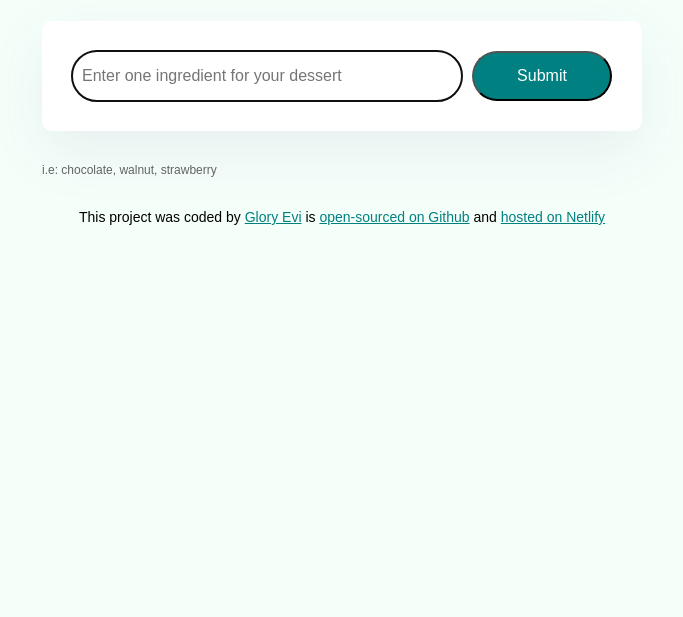
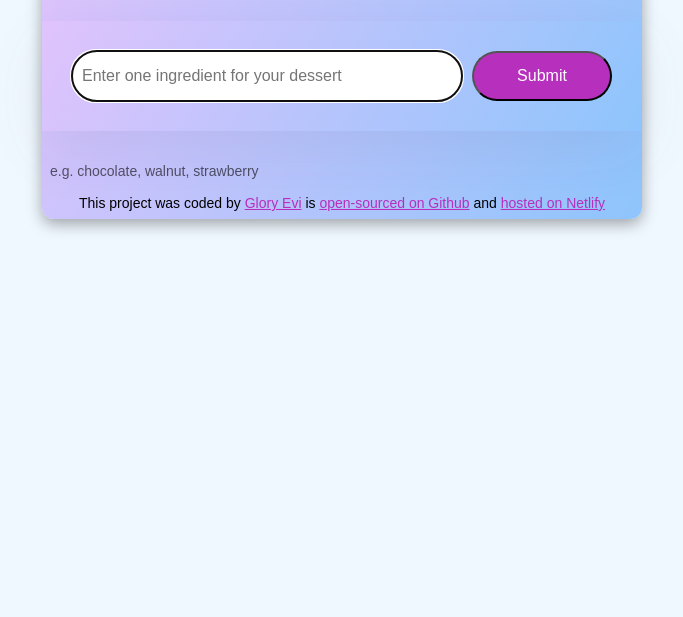
Before and after one commit to GloryEvi/Dessert-generator, a plain HTML site: page index.html in a window 1280 px wide. Shown: the part 183-800 px from the top of the page, without its empty margins (298-981 px from the left). Drawn offline with nearby package versions, Linux system fonts and the light colour scheme.

Commit message:
updated the style.css

```diff
--- a/index.html
+++ b/index.html
@@ -25,7 +25,7 @@
           />
           <input type="submit" class="submit-button" />
         </form>
-        <div class="hint">i.e: chocolate, walnut, strawberry</div>
+        <div class="hint">e.g. chocolate, walnut, strawberry</div>
         <div class="recipe hidden" id="recipe"></div>
       </main>
       <footer>
@@ -38,7 +38,7 @@
         and
         <a href="#" target="_blank">hosted on Netlify</a>
       </footer>
+      <script src="index.js"></script>
     </div>
-    <script src="index.js"></script>
   </body>
 </html>
--- a/index.js
+++ b/index.js
@@ -11,7 +11,7 @@ function generateRecipe(event) {
   event.preventDefault();
 
   let instructionsElement = document.querySelector("#user-instructions");
-  let apiKey = "c9f3e1aa2eo8b1a80d203dc2740btbf9";
+  let apiKey = "b2a5adcct04b33178913oc335f405433";
   let prompt = `User instructions: Generate a dessert recipe with ${instructionsElement.value}`;
   let context =
     "You are a master pastry chef, expert in easy to make desserts. Your mission is to generate a short recipe in basic HTML and separate each line with a <br />. Make sure to follow the user instructions. Sign the recipe with 'SheCodes AI' inside a <strong> element at the end of the recipe and NOT at the beginning";
--- a/src/style.css
+++ b/src/style.css
@@ -1,13 +1,16 @@
 body {
-  background-color: mintcream;
+  background-color: aliceblue;
   font-family: Arial, Helvetica, sans-serif;
 }
 a {
-  color: teal;
+  color: #b62fbd;
 }
 .container {
   margin: 120px auto;
   max-width: 600px;
+  background-image: linear-gradient(120deg, #e0c3fc 0%, #8ec5fc 100%);
+  border-radius: 12px;
+  box-shadow: rgba(0, 0, 0, 0.35) 0px 5px 15px;
 }
 header {
   margin-bottom: 30px;
@@ -21,8 +24,7 @@ h1 {
 }
 form {
   padding: 30px;
-  background-color: white;
-  border-radius: 10px;
+  background-image: linear-gradient(120deg, #e0c3fc 0%, #8ec5fc 100%);
   display: flex;
   box-shadow: 0px 20px 60px rgba(65, 50, 100, 0.08);
   margin-bottom: 30px;
@@ -31,7 +33,9 @@ form {
   line-height: 1.5;
   margin-top: 5px;
   opacity: 0.6;
-  font-size: 12px;
+  font-size: 14px;
+  color: black;
+  margin-left: 8px;
 }
 .instructions {
   padding: 10px;
@@ -44,7 +48,7 @@ form {
 }
 .submit-button {
   margin-left: 10px;
-  background-color: teal;
+  background-color: #b62fbd;
   color: white;
   border-radius: 30px;
   font-size: 16px;
@@ -56,7 +60,7 @@ form {
   background-color: white;
   padding: 20px;
   line-height: 24px;
-  border-left: 3px solid teal;
+  border-left: 3px solid #b62fbd;
   box-shadow: 0px 20px 60px rgba(65, 50, 100, 0.08);
   border-radius: 10px;
 }
@@ -67,9 +71,12 @@ footer {
   text-align: center;
   font-size: 14px;
   margin-top: 30px;
+  border-radius: 12px;
+  padding: 8px;
+  margin-top: 5px;
 }
 .recipe strong {
-  color: teal;
+  color: #b62fbd;
 }
 .generating {
   animation: blink-animation 1s steps(5, start) infinite;
```
